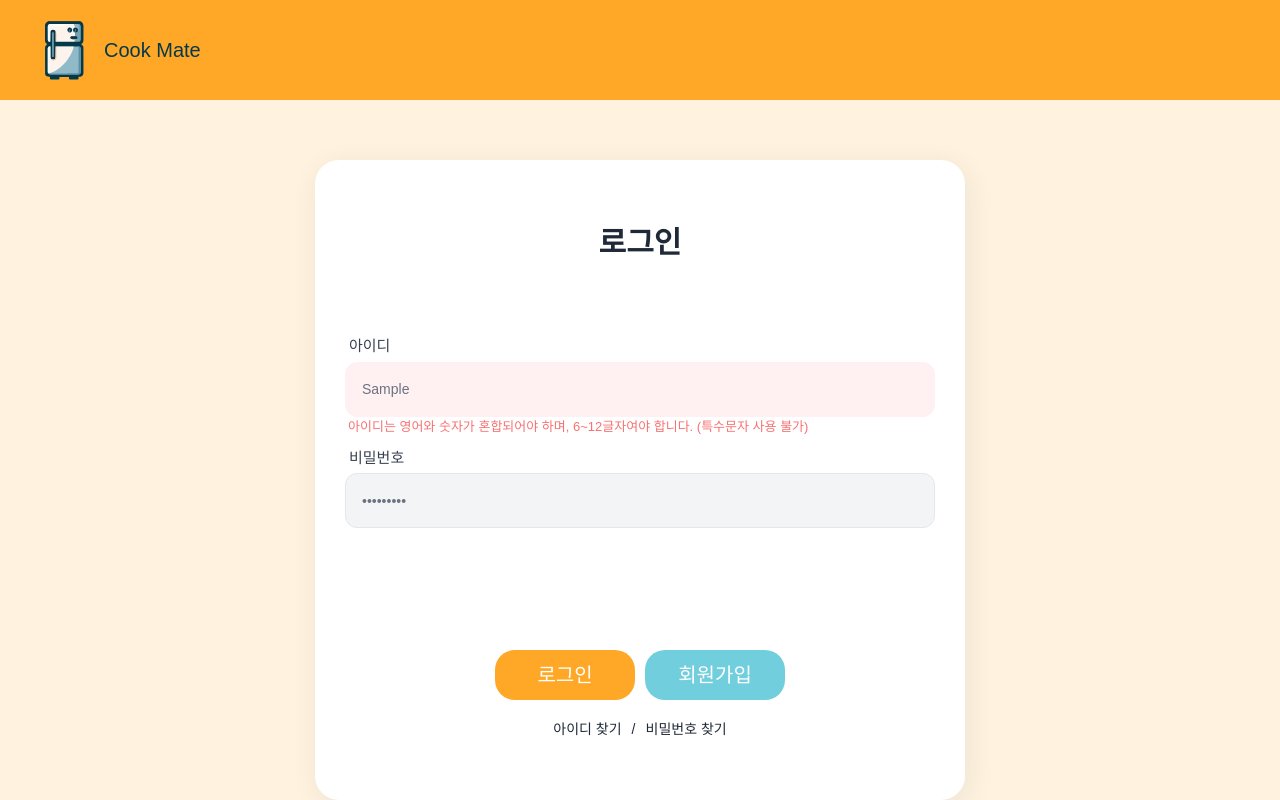
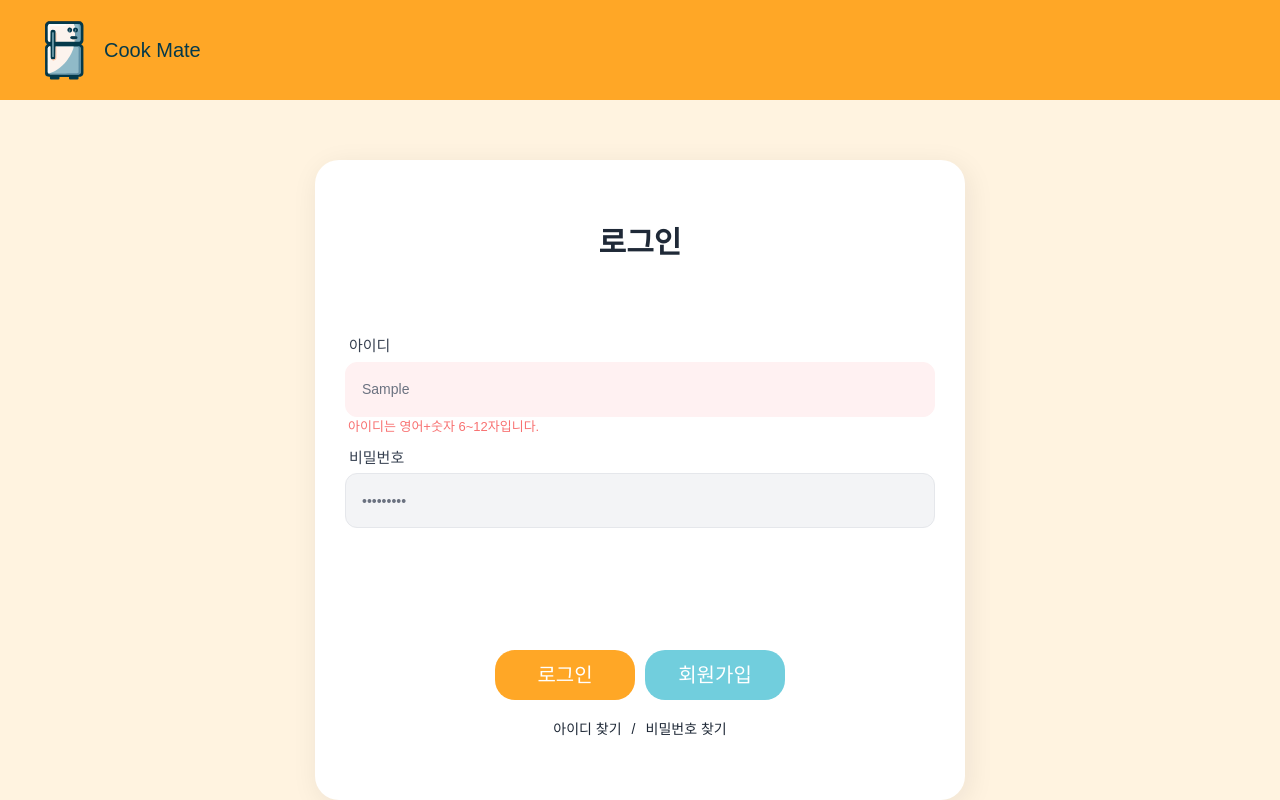
Before and after one commit to CookMate-AI/frontend, a Next.js app: page /login in a window 1280 px wide. Both pictures are taken after typing "Sample", "Sample123" into the empty fields and a click on the button "로그인". Shown: the top 800 px of the page. Built offline with nearby package versions, Linux system fonts and the light colour scheme; no server answers; a web font is replaced by a local one.

Commit message:
refactor : login page FSD 구조로 개편하고 폼/로직 분리

```diff
--- /dev/null
+++ b/src/features/auth/login/api/loginApi.ts
@@ -0,0 +1,42 @@
+import { AxiosError } from 'axios';
+
+import { api } from '@/lib/api/axios';
+
+interface LoginData {
+  username: string;
+  password: string;
+}
+
+export const postLogin = async (userData: LoginData) => {
+  try {
+    const formData = new FormData();
+    formData.append('username', userData.username);
+    formData.append('password', userData.password);
+
+    const res = await api.post(`/users/signin`, formData, {
+      headers: {
+        'Content-Type': 'multipart/form-data',
+      },
+    });
+
+    const token = res.headers['authorization'];
+    const nickname = res.headers['user-nickname'];
+
+    if (typeof window !== 'undefined') {
+      if (token) {
+        localStorage.setItem('accessToken', token);
+      }
+
+      if (nickname) {
+        localStorage.setItem('userNickname', nickname);
+      }
+    }
+
+    return res.data;
+  } catch (error) {
+    if (error instanceof AxiosError) {
+      throw error.response?.data || error.message;
+    }
+    throw new Error('signin 에러 발생');
+  }
+};
--- /dev/null
+++ b/src/features/auth/login/components/LoginForm.tsx
@@ -0,0 +1,94 @@
+import type React from 'react';
+import { Control, Controller, FieldErrors } from 'react-hook-form';
+
+import Button from '@/components/ui/Button';
+import Input from '@/components/ui/Input';
+
+import { LoginFormValues } from '../types';
+import { idRules, passwordRules } from '../validation/loginValidation';
+
+interface LoginFormProps {
+  control: Control<LoginFormValues>;
+  errors: FieldErrors<LoginFormValues>;
+  onSubmit: React.FormEventHandler<HTMLFormElement>;
+  onSignup: () => void;
+  openIdModal: () => void;
+  openPwModal: () => void;
+}
+
+export function LoginForm({
+  control,
+  errors,
+  onSubmit,
+  onSignup,
+  openIdModal,
+  openPwModal,
+}: LoginFormProps) {
+  return (
+    <form onSubmit={onSubmit} className="mt-70 flex flex-col gap-30">
+      <div className="relative">
+        <Controller
+          name="id"
+          control={control}
+          rules={idRules}
+          render={({ field }) => (
+            <Input
+              {...field}
+              type="text"
+              label="아이디"
+              placeholder="아이디를 입력해 주세요."
+              error={!!errors.id}
+            />
+          )}
+        />
+        {errors.id && (
+          <p className="absolute left-3 text-11 text-red-400 lg:text-13">
+            {errors.id.message as string}
+          </p>
+        )}
+      </div>
+
+      <div className="relative">
+        <Controller
+          name="password"
+          control={control}
+          rules={passwordRules}
+          render={({ field }) => (
+            <Input
+              {...field}
+              type="password"
+              label="비밀번호"
+              placeholder="비밀번호를 입력해 주세요."
+              error={!!errors.password}
+            />
+          )}
+        />
+        {errors.password && (
+          <p className="absolute left-3 text-11 text-red-400 lg:text-13">
+            {errors.password.message as string}
+          </p>
+        )}
+      </div>
+
+      <div className="absolute bottom-100 left-1/2 flex -translate-x-1/2 transform gap-10">
+        <Button label="로그인" type="submit" className="h-50 w-100 text-16 lg:w-140 lg:text-20" />
+        <Button
+          label="회원가입"
+          variant="secondary"
+          className="h-50 w-100 text-16 lg:w-140 lg:text-20"
+          onClick={onSignup}
+        />
+      </div>
+
+      <div className="absolute bottom-60 left-1/2 flex -translate-x-1/2 transform gap-10 text-13 text-gray-800 lg:text-14">
+        <button type="button" className="cursor-pointer" onClick={openIdModal}>
+          아이디 찾기
+        </button>
+        <p>/</p>
+        <button type="button" className="cursor-pointer" onClick={openPwModal}>
+          비밀번호 찾기
+        </button>
+      </div>
+    </form>
+  );
+}
--- /dev/null
+++ b/src/features/auth/login/hooks/useLogin.ts
@@ -0,0 +1,62 @@
+import { useRouter } from 'next/router';
+import { useCallback } from 'react';
+import { useForm } from 'react-hook-form';
+
+import useAuthStore from '@/stores/auth/useAuthStore';
+
+import { postLogin } from '../api/loginApi';
+import { LoginFormValues } from '../types';
+
+export function useLogin() {
+  const router = useRouter();
+  const { login } = useAuthStore();
+
+  const {
+    control,
+    handleSubmit,
+    formState: { errors },
+  } = useForm<LoginFormValues>({
+    defaultValues: {
+      id: '',
+      password: '',
+    },
+  });
+
+  const onSubmit = useCallback(
+    async (data: LoginFormValues) => {
+      try {
+        const loginData = {
+          username: data.id,
+          password: data.password,
+        };
+
+        const result = await postLogin(loginData);
+
+        if (result) {
+          alert(result.message);
+          login(result.user, result.token);
+        }
+
+        router.push('/');
+      } catch (error) {
+        console.error('로그인 중 에러 발생', error);
+
+        if (error === 'Request failed with status code 404') {
+          alert('가입된 사용자가 아닙니다.');
+        } else if (error === 'Request failed with status code 401') {
+          alert('비밀번호가 일치하지 않습니다.');
+        } else {
+          alert('로그인 중 오류가 발생했습니다. 다시 시도해주세요.');
+        }
+      }
+    },
+    [login, router],
+  );
+
+  return {
+    control,
+    handleSubmit,
+    errors,
+    onSubmit,
+  };
+}
--- /dev/null
+++ b/src/features/auth/login/types/index.ts
@@ -0,0 +1,4 @@
+export interface LoginFormValues {
+  id: string;
+  password: string;
+}
--- /dev/null
+++ b/src/features/auth/login/validation/loginValidation.ts
@@ -0,0 +1,15 @@
+export const idRules = {
+  required: '아이디를 입력해 주세요.',
+  pattern: {
+    value: /^(?=.*[A-Za-z])(?=.*\d)[A-Za-z\d]{6,12}$/,
+    message: '아이디는 영어+숫자 6~12자입니다.',
+  },
+};
+
+export const passwordRules = {
+  required: '비밀번호를 입력해 주세요.',
+  pattern: {
+    value: /^(?=.*[A-Za-z])(?=.*\d)[A-Za-z\d\W_]{8,}$/,
+    message: '비밀번호는 영문, 숫자 포함 8자 이상입니다.',
+  },
+};
--- a/src/pages/login/index.tsx
+++ b/src/pages/login/index.tsx
@@ -1,22 +1,13 @@
 import { useRouter } from 'next/router';
-import { Controller, useForm } from 'react-hook-form';
 
-import Button from '@/components/ui/Button';
-import Input from '@/components/ui/Input';
 import FindModal from '@/features/auth/find/components/FindModal';
-import { postLogin } from '@/lib/api/login';
-import useAuthStore from '@/stores/auth/useAuthStore';
+import { LoginForm } from '@/features/auth/login/components/LoginForm';
+import { useLogin } from '@/features/auth/login/hooks/useLogin';
 import { useFindIdModalStore, useFindPasswordModalStore } from '@/stores/ui/useModalStore';
-import { FormValues } from '@/types/login';
 
 export default function Login() {
-  const {
-    control,
-    handleSubmit,
-    formState: { errors },
-  } = useForm<FormValues>();
-
   const router = useRouter();
+  const { control, handleSubmit, errors, onSubmit } = useLogin();
 
   const {
     isOpen: isIdOpen,
@@ -30,126 +21,24 @@ export default function Login() {
     openModal: openPwModal,
   } = useFindPasswordModalStore();
 
-  const { login } = useAuthStore();
-
-  const onsubmit = async (data: FormValues) => {
-    try {
-      const loginData = {
-        username: data.id,
-        password: data.password,
-      };
-      const result = await postLogin(loginData);
-      if (result) {
-        alert(result.message);
-        login(result.user, result.token);
-      }
-      router.push('/');
-    } catch (error) {
-      console.error('로그인 중 에러 발생', error);
-      if (error === 'Request failed with status code 404') {
-        alert('가입된 사용자가 아닙니다.');
-      } else if (error === 'Request failed with status code 401') {
-        alert('비밀번호가 일치하지 않습니다.');
-      } else {
-        alert('로그인 중 오류가 발생했습니다. 다시 시도해주세요.');
-      }
-    }
-  };
-
-  const handleSignup = () => {
-    router.push('/signup');
-  };
+  const handleSignup = () => router.push('/signup');
 
   return (
     <div className="flex justify-center pb-20 pt-60">
       <div className="relative h-550 w-400 rounded-24 bg-white px-30 py-40 shadow-md lg:h-640 lg:w-650 lg:py-60">
         <h1 className="text-center text-20 font-bold text-gray-800 lg:text-30">로그인</h1>
-        <form onSubmit={handleSubmit(onsubmit)} className="mt-70 flex flex-col gap-30">
-          <div className="relative">
-            <Controller
-              name="id"
-              control={control}
-              defaultValue=""
-              rules={{
-                required: '아이디를 입력해 주세요.',
-                pattern: {
-                  value: /^(?=.*[A-Za-z])(?=.*\d)[A-Za-z\d]{6,12}$/,
-                  message:
-                    '아이디는 영어와 숫자가 혼합되어야 하며, 6~12글자여야 합니다. (특수문자 사용 불가)',
-                },
-              }}
-              render={({ field }) => (
-                <Input
-                  {...field}
-                  type="text"
-                  label="아이디"
-                  placeholder="아이디를 입력해 주세요."
-                  error={!!errors.id}
-                />
-              )}
-            />
-            {errors.id && (
-              <p className="absolute left-3 text-11 text-red-400 lg:text-13">{errors.id.message}</p>
-            )}
-          </div>
 
-          <div className="relative">
-            <Controller
-              name="password"
-              control={control}
-              defaultValue=""
-              rules={{
-                required: '비밀번호를 입력해 주세요.',
-                pattern: {
-                  value: /^(?=.*[A-Za-z])(?=.*\d)[A-Za-z\d\W_]{8,}$/,
-                  message: '비밀번호는 영문, 숫자 포함 8자 이상입니다.',
-                },
-              }}
-              render={({ field }) => (
-                <Input
-                  {...field}
-                  type="password"
-                  label="비밀번호"
-                  placeholder="비밀번호를 입력해 주세요."
-                  error={!!errors.password}
-                />
-              )}
-            />
-            {errors.password && (
-              <p className="absolute left-3 text-11 text-red-400 lg:text-13">
-                {errors.password.message}
-              </p>
-            )}
-          </div>
-
-          <div className="absolute bottom-100 left-1/2 flex -translate-x-1/2 transform gap-10">
-            <Button
-              label="로그인"
-              type="submit"
-              className="h-50 w-100 text-16 lg:w-140 lg:text-20"
-            />
-            <Button
-              label="회원가입"
-              variant="secondary"
-              className="h-50 w-100 text-16 lg:w-140 lg:text-20"
-              onClick={handleSignup}
-            />
-          </div>
-
-          <div className="absolute bottom-60 left-1/2 flex -translate-x-1/2 transform gap-10 text-13 text-gray-800 lg:text-14">
-            <div className="cursor-pointer" onClick={openIdModal}>
-              아이디 찾기
-            </div>
-            <p>/</p>
-            <div className="cursor-pointer" onClick={openPwModal}>
-              비밀번호 찾기
-            </div>
-          </div>
-        </form>
+        <LoginForm
+          control={control}
+          errors={errors}
+          onSubmit={handleSubmit(onSubmit)}
+          onSignup={handleSignup}
+          openIdModal={openIdModal}
+          openPwModal={openPwModal}
+        />
       </div>
 
       <FindModal type="id" isModalOpen={isIdOpen} onClose={closeIdModal} />
-
       <FindModal type="password" isModalOpen={isPwOpen} onClose={closePwModal} />
     </div>
   );
```
Also changed, not shown: src/features/auth/login/LoginPage.tsx (deleted).
